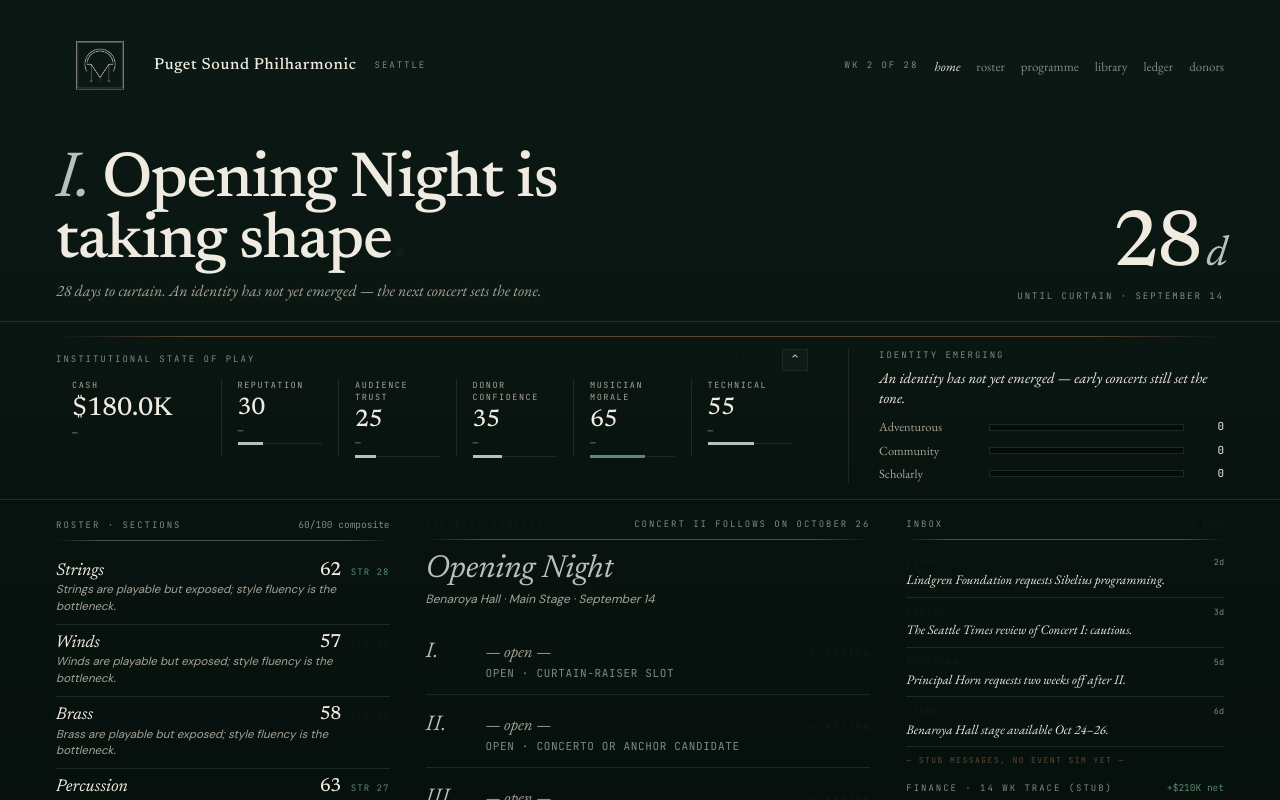
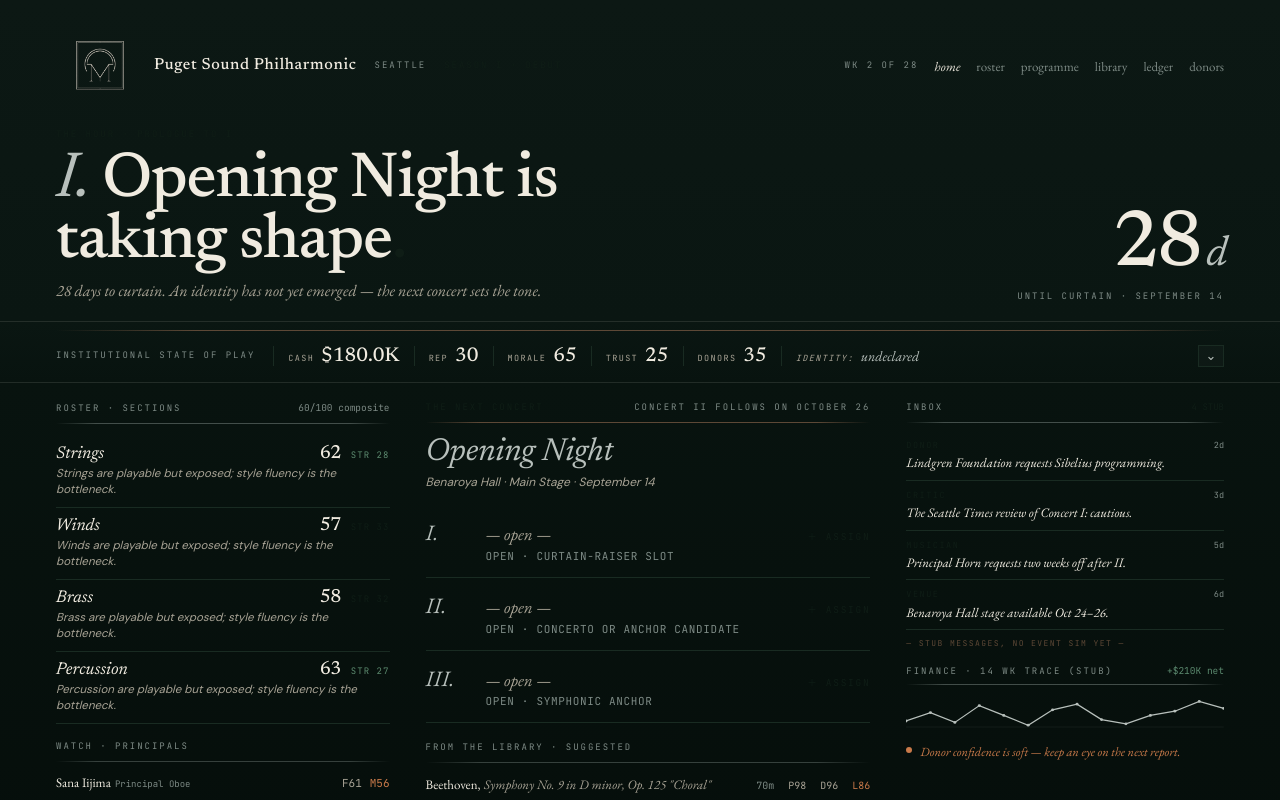
Before and after one commit to lrobadey/orchestramanager, a React (Vite) app: page / in a window 1280 px wide. Built offline with nearby package versions, Linux system fonts and the light colour scheme.

Commit message:
Default institutional strip to collapsed

```diff
--- a/src/components/home/UnderstoryVitals.tsx
+++ b/src/components/home/UnderstoryVitals.tsx
@@ -49,7 +49,7 @@ function VitalCell({ label, value, delta, isCash, pct, pctTone, cashClass }: Vit
 }
 
 export default function UnderstoryVitals({ institution, deltas }: UnderstoryVitalsProps) {
-  const [collapsed, setCollapsed] = useState(false)
+  const [collapsed, setCollapsed] = useState(true)
   const id = institution.identity
   const dominantKey = (['adventurous', 'communityFocused', 'scholarly'] as const).reduce(
     (acc, k) => (id[k] > id[acc] ? k : acc),
```
